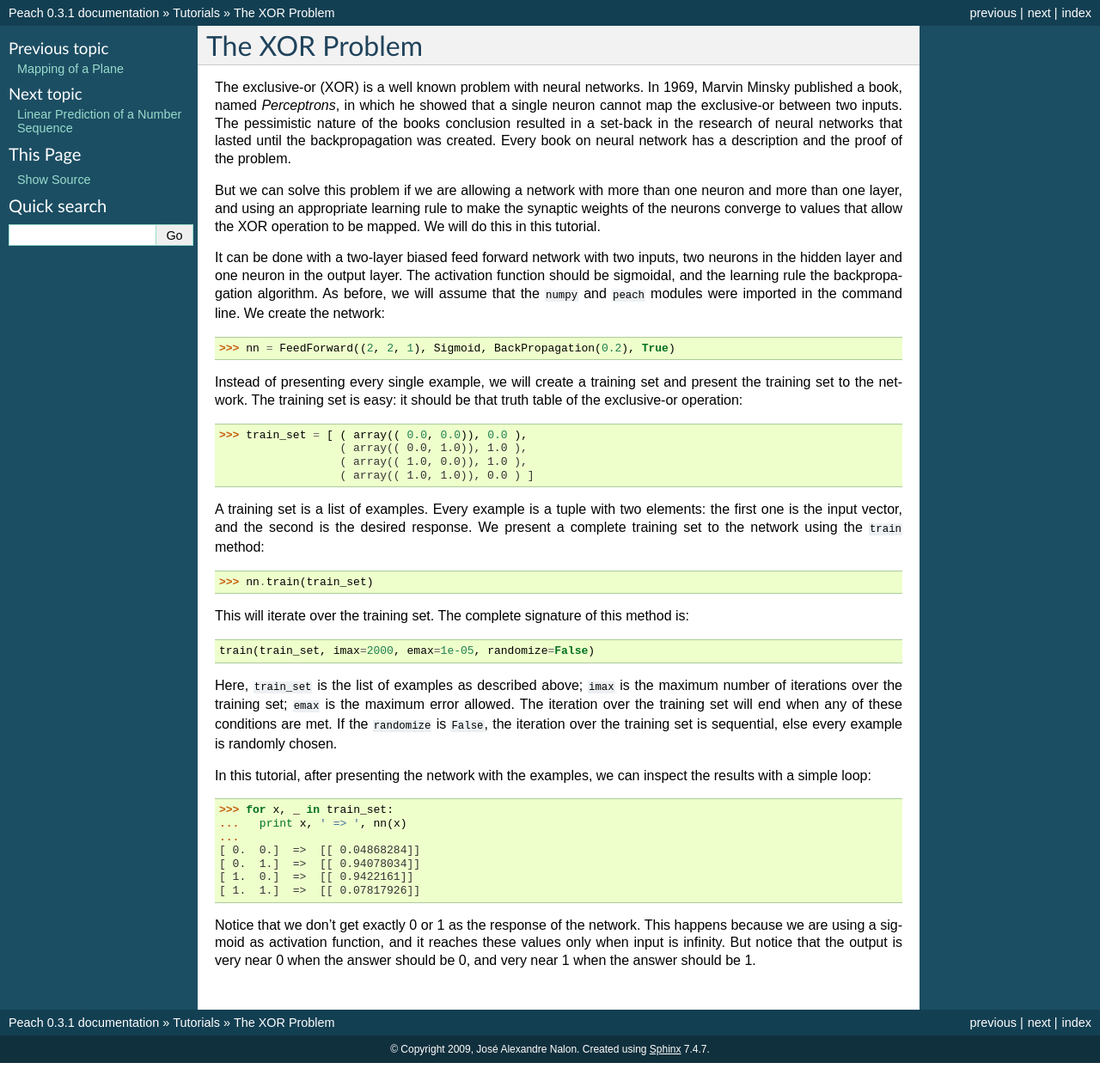
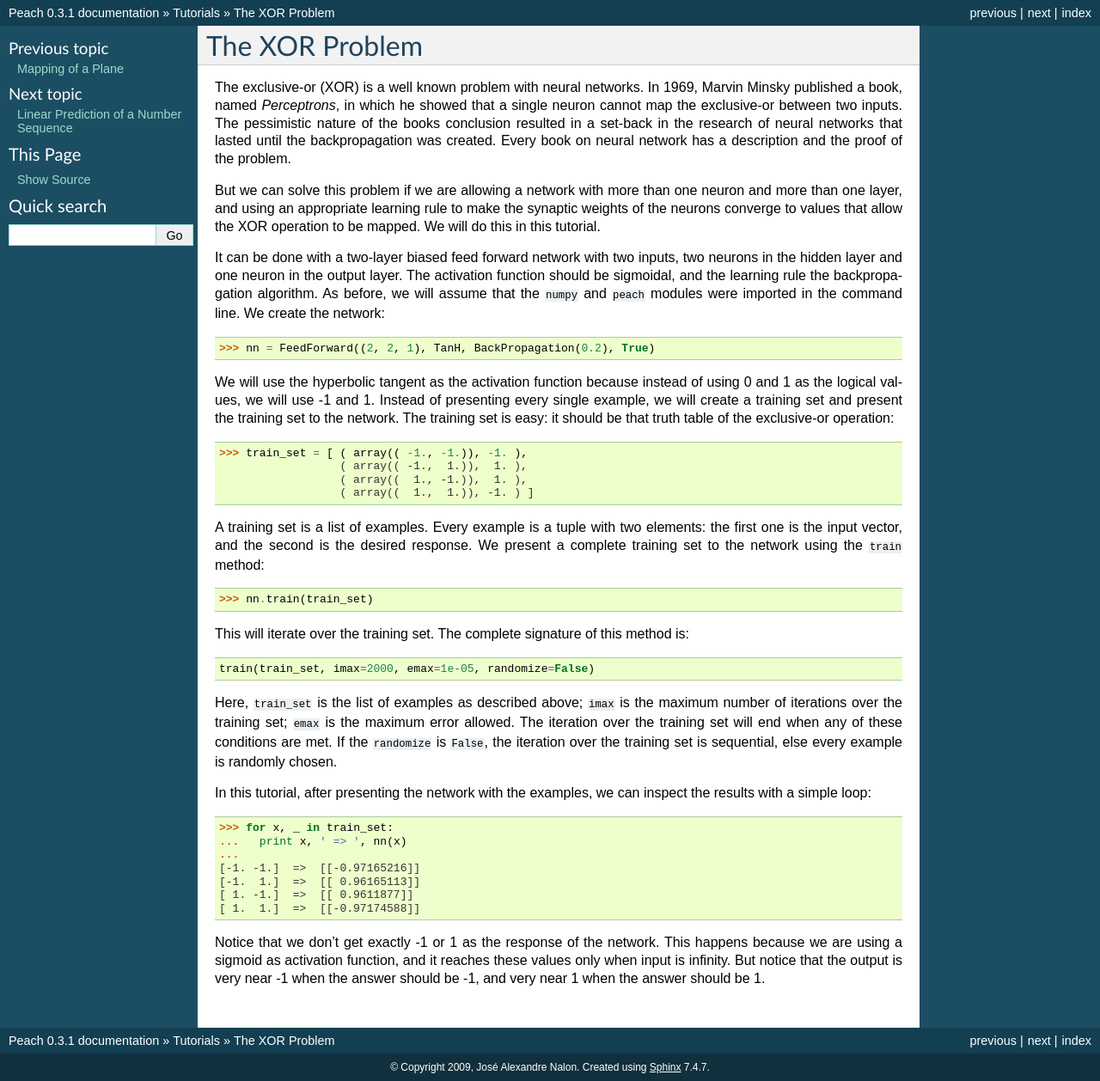
Before and after one commit to kaminduN/peach, a Sphinx documentation site: the page built from doc/source/tutorial/xor-problem.rst, in a window 1280 px wide. Shown: the whole page at 86% size. Built offline with Sphinx 7.4.7, drawn with Linux system fonts in a browser that asks for light colours; formulas are drawn with MathJax 3; before the commit the page ends 1237 px from its top, so only the background shows below that.

Commit message:
Fixed missing files; Better convergence for the xor-problem tutorial

```diff
--- a/doc/source/tutorial/xor-problem.rst
+++ b/doc/source/tutorial/xor-problem.rst
@@ -19,16 +19,18 @@ function should be sigmoidal, and the learning rule the backpropagation
 algorithm. As before, we will assume that the ``numpy`` and ``peach`` modules
 were imported in the command line. We create the network::
 
-   >>> nn = FeedForward((2, 2, 1), Sigmoid, BackPropagation(0.2), True)
+   >>> nn = FeedForward((2, 2, 1), TanH, BackPropagation(0.2), True)
 
-Instead of presenting every single example, we will create a training set and
-present the training set to the network. The training set is easy: it should be
-that truth table of the exclusive-or operation::
+We will use the hyperbolic tangent as the activation function because instead of
+using 0 and 1 as the logical values, we will use -1 and 1. Instead of presenting
+every single example, we will create a training set and present the training set
+to the network. The training set is easy: it should be that truth table of the
+exclusive-or operation::
 
-   >>> train_set = [ ( array(( 0.0, 0.0)), 0.0 ),
-                     ( array(( 0.0, 1.0)), 1.0 ),
-                     ( array(( 1.0, 0.0)), 1.0 ),
-                     ( array(( 1.0, 1.0)), 0.0 ) ]
+   >>> train_set = [ ( array(( -1., -1.)), -1. ),
+                     ( array(( -1.,  1.)),  1. ),
+                     ( array((  1., -1.)),  1. ),
+                     ( array((  1.,  1.)), -1. ) ]
 
 A training set is a list of examples. Every example is a tuple with two
 elements: the first one is the input vector, and the second is the desired
@@ -40,7 +42,7 @@ method::
 This will iterate over the training set. The complete signature of this method
 is::
 
-  train(train_set, imax=2000, emax=1e-05, randomize=False)
+   train(train_set, imax=2000, emax=1e-05, randomize=False)
 
 Here, ``train_set`` is the list of examples as described above; ``imax`` is the
 maximum number of iterations over the training set; ``emax`` is the maximum
@@ -54,12 +56,14 @@ the results with a simple loop::
    >>> for x, _ in train_set:
    ...   print x, ' => ', nn(x)
    ...
-   [ 0.  0.]  =>  [[ 0.04868284]]
-   [ 0.  1.]  =>  [[ 0.94078034]]
-   [ 1.  0.]  =>  [[ 0.9422161]]
-   [ 1.  1.]  =>  [[ 0.07817926]]
+   [-1. -1.]  =>  [[-0.97165216]]
+   [-1.  1.]  =>  [[ 0.96165113]]
+   [ 1. -1.]  =>  [[ 0.9611877]]
+   [ 1.  1.]  =>  [[-0.97174588]]
 
-Notice that we don't get exactly 0 or 1 as the response of the network. This
+
+Notice that we don't get exactly -1 or 1 as the response of the network. This
 happens because we are using a sigmoid as activation function, and it reaches
 these values only when input is infinity. But notice that the output is very
-near 0 when the answer should be 0, and very near 1 when the answer should be 1.
+near -1 when the answer should be -1, and very near 1 when the answer should be
+1.
```
Also changed, not shown: 5 other files.
